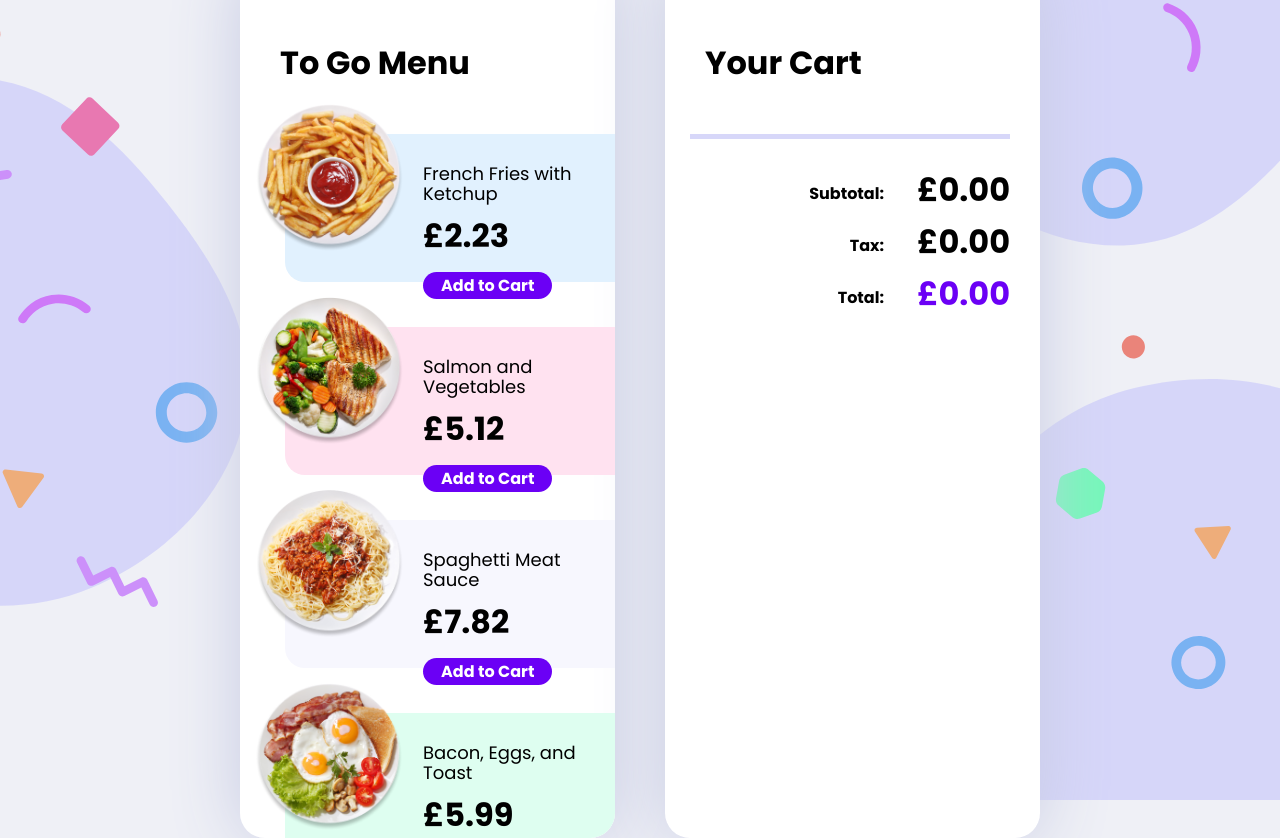
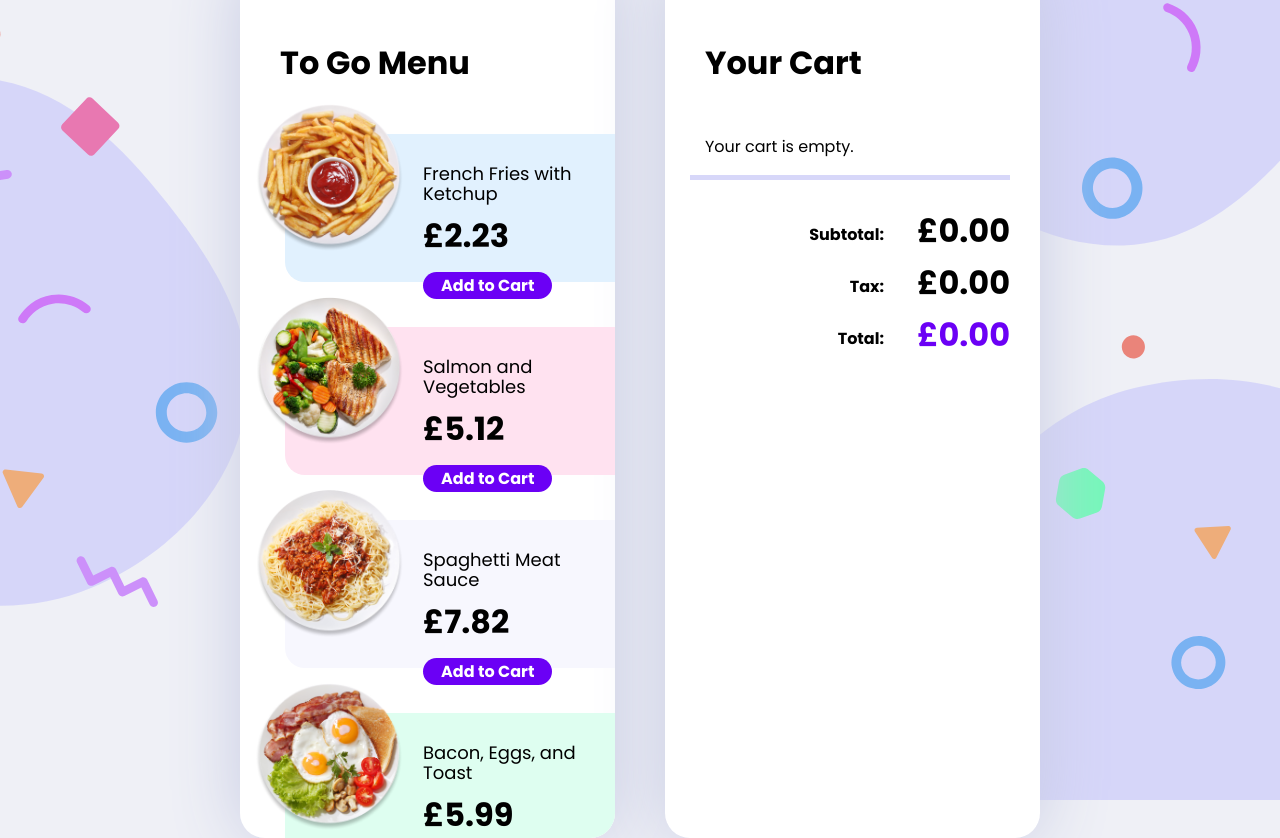
Before and after one commit to Elwood-P/advent-of-js-project2, a React (Vite) app: page / in a window 1280 px wide. Built offline with nearby package versions, Linux system fonts and the light colour scheme.

Commit message:
Add cart is empty message

```diff
--- a/src/components/Cart/Cart.jsx
+++ b/src/components/Cart/Cart.jsx
@@ -7,10 +7,12 @@ import CartTotals from './CartTotals';
 
 function Cart() {
   const { cart } = useContext(CartContext);
+  const isCartEmpty = !cart.length;
 
   return (
     <Panel title="Your Cart">
       <div className="cart">
+        {isCartEmpty && <p className="empty">Your cart is empty.</p>}
         <ul className="cart-summary">
           {cart.map((cartItem) => {
             return <CartItem key={cartItem.name} cartItem={cartItem} />;
```
